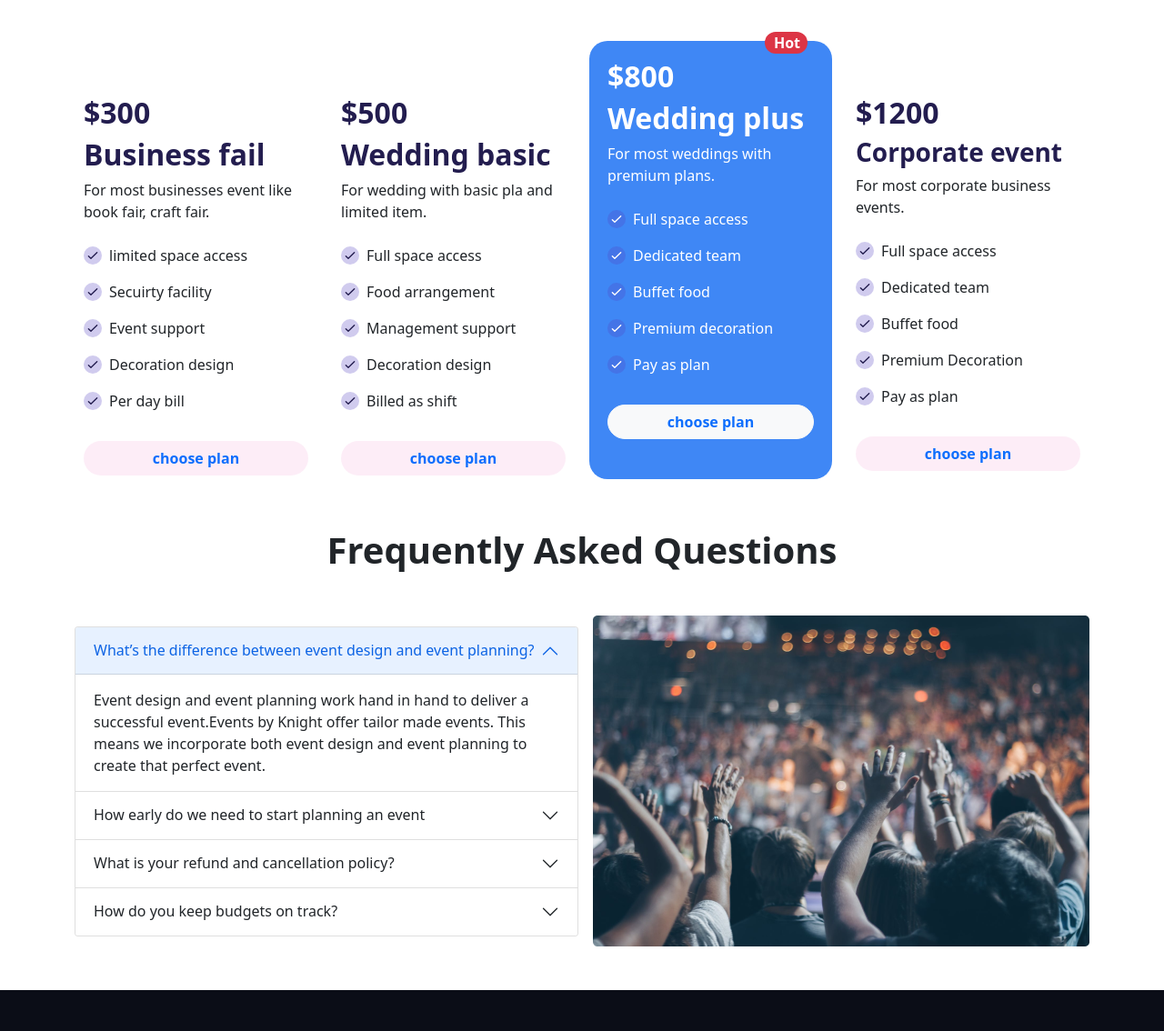
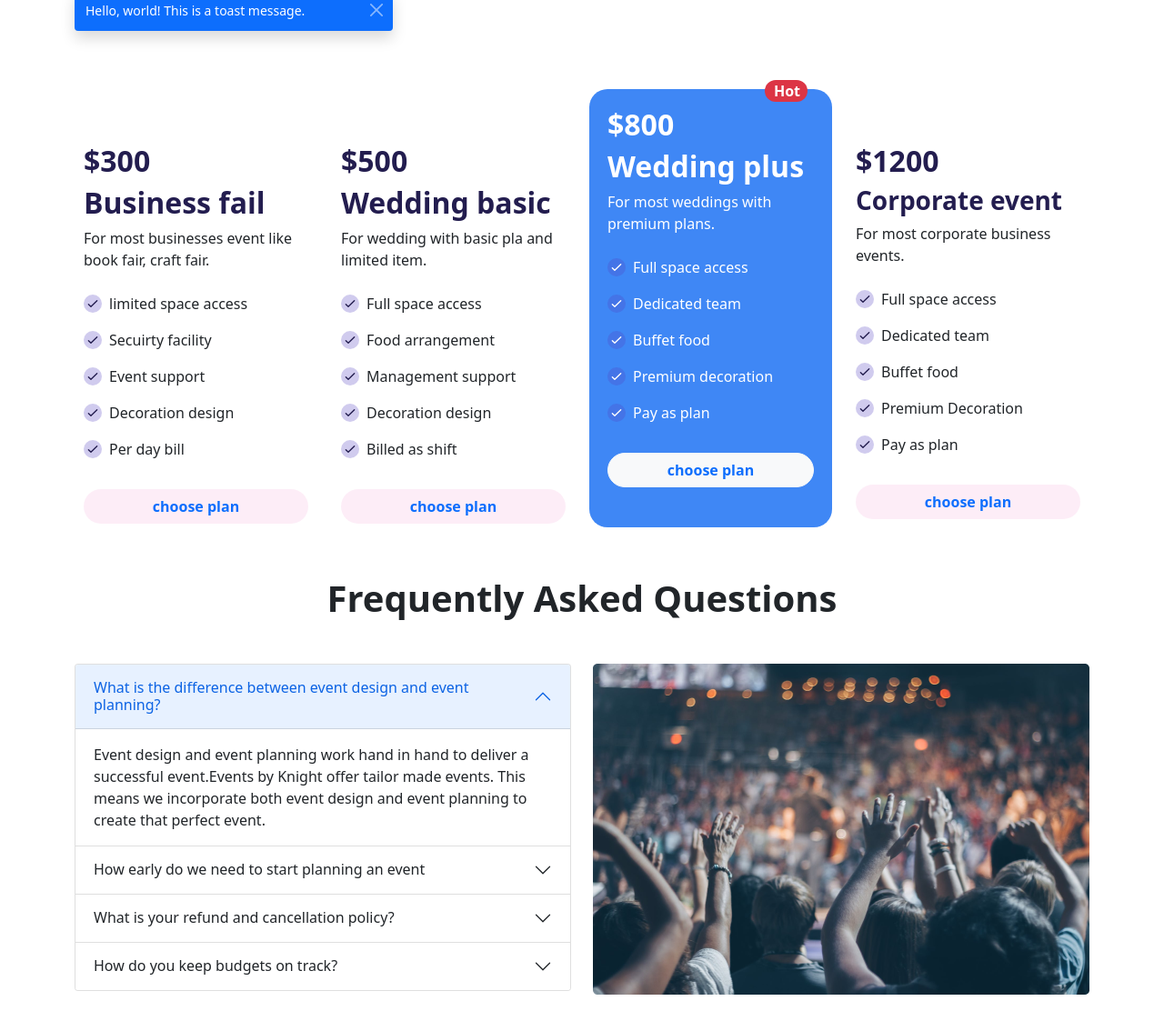
Before and after one commit to jhshakil/convention-center-assinment, a plain HTML site: page index.html in a window 1280 px wide. Shown: the part 729-1863 px from the top of the page at 91% size. Drawn offline with nearby package versions, Linux system fonts and the light colour scheme.

Commit message:
version 1.0.0

```diff
--- a/index.html
+++ b/index.html
@@ -48,7 +48,7 @@
                             </div>
                         </div>
                         <div class="carousel-item">
-                            <img src="images/banner.png" class="d-block w-100" alt="...">
+                            <img src="images/banner-1.png" class="d-block w-100" alt="...">
                             <div class="carousel-caption d-flex flex-column justify-content-center align-items-center">
                                 <h5 class="fs-1 fw-bold">The perfect venue for your</h5>
                                 <h5 class="fs-1 fw-bold">next event</h5>
@@ -60,7 +60,7 @@
                             </div>
                         </div>
                         <div class="carousel-item">
-                            <img src="images/banner.png" class="d-block w-100" alt="...">
+                            <img src="images/banner-2.png" class="d-block w-100" alt="...">
                             <div class="carousel-caption d-flex flex-column justify-content-center align-items-center">
                                 <h5 class="fs-1 fw-bold">The perfect venue for your</h5>
                                 <h5 class="fs-1 fw-bold">next event</h5>
@@ -90,10 +90,21 @@
         <!-- Package -->
         <section class="container mb-5">
             <h2 class="fs-1 fw-bold text-center">Our Package</h2>
-            <div>
+            <div class="">
+                <!-- Tost section  -->
+                <div class="toast show align-items-center text-white bg-primary border-0" role="alert"
+                    aria-live="assertive" aria-atomic="true" data-bs-autohide="false">
+                    <div class="d-flex">
+                        <div class="toast-body">
+                            Hello, world! This is a toast message.
+                        </div>
+                        <button type="button" class="btn-close btn-close-white me-2 m-auto" data-bs-dismiss="toast"
+                            aria-label="Close"></button>
+                    </div>
+                </div>
                 <div>
                     <div class="row g-3 mt-5">
-                        <div class="col-3">
+                        <div class="col-12 col-md-6 col-lg-3">
                             <!-- package-1  -->
                             <div class="top-padding rounded-3">
                                 <h2 class="fw-bold txt-color">$300</h2>
@@ -146,7 +157,7 @@
                                 </div>
                             </div>
                         </div>
-                        <div class="col-3">
+                        <div class="col-12 col-md-6 col-lg-3">
                             <!-- package-2  -->
                             <div class="top-padding rounded-3">
                                 <h2 class="fw-bold txt-color">$500</h2>
@@ -199,7 +210,7 @@
                                 </div>
                             </div>
                         </div>
-                        <div class="col-3 position-relative">
+                        <div class="col-12 col-md-6 col-lg-3 position-relative">
                             <div class="position-absolute bg-danger rounded-pill top-position text-white">
                                 <p class="hot-btn m-0 fw-bold">Hot</p>
                             </div>
@@ -255,7 +266,7 @@
                                 </div>
                             </div>
                         </div>
-                        <div class="col-3">
+                        <div class="col-12 col-md-6 col-lg-3">
                             <!-- package-4  -->
                             <div class="top-padding rounded-3">
                                 <h2 class="fw-bold txt-color">$1200</h2>
@@ -315,15 +326,15 @@
         <!-- Asked question -->
         <section class="container mb-5">
             <h2 class="fs-1 fw-bold text-center">Frequently Asked Questions</h2>
-            <div class="d-flex align-items-center mt-5">
-                <div class="me-2">
+            <div class="row mt-5">
+                <div class="col-lg-6 col-12 order-lg-0 order-1 mt-lg-0 mt-5">
                     <div class="accordion" id="accordionPanelsStayOpenExample">
                         <div class="accordion-item">
                             <h2 class="accordion-header" id="panelsStayOpen-headingOne">
                                 <button class="accordion-button" type="button" data-bs-toggle="collapse"
                                     data-bs-target="#panelsStayOpen-collapseOne" aria-expanded="true"
                                     aria-controls="panelsStayOpen-collapseOne">
-                                    What’s the difference between event design and event planning?
+                                    What is the difference between event design and event planning?
                                 </button>
                             </h2>
                             <div id="panelsStayOpen-collapseOne" class="accordion-collapse collapse show"
@@ -397,14 +408,14 @@
                         </div>
                     </div>
                 </div>
-                <div class="ms-2">
-                    <img src="images/people.png" alt="">
+                <div class="col-lg-6 col-12">
+                    <img class="img-fluid order-lg-1 order-0" src="images/people.png" alt="">
                 </div>
             </div>
         </section>
     </main>
     <footer class="bg-2 p-5">
-        <div class="container d-flex justify-content-between align-items-center">
+        <div class="container d-lg-flex justify-content-between align-items-center">
             <div class="text-white">
                 <p>&copy; 2022. All right reserver</p>
             </div>
@@ -438,11 +449,19 @@
         </div>
 
     </footer>
-
+    <!-- Bootstrap script  -->
     <script src="https://cdn.jsdelivr.net/npm/bootstrap@5.0.2/dist/js/bootstrap.bundle.min.js"
         integrity="sha384-MrcW6ZMFYlzcLA8Nl+NtUVF0sA7MsXsP1UyJoMp4YLEuNSfAP+JcXn/tWtIaxVXM"
         crossorigin="anonymous"></script>
 
+    <script>
+        window.onload = (e) => {
+            let myToast = document.querySelector('.toast');
+            let bsToast = new bootstrap.Toast(myToast);
+            bsToast.show();
+        }
+    </script>
+
 </body>
 
 </html>
--- a/style.css
+++ b/style.css
@@ -26,6 +26,7 @@
     background-color: #000000;
     border: 2px solid white;
     border-radius: 10px;
+    width: 200px;
 }
 .hot-btn {
     padding: 0px 8px 0px 10px;
```
Also changed, not shown: images/banner-1.png (added), images/banner-2.png (added).
